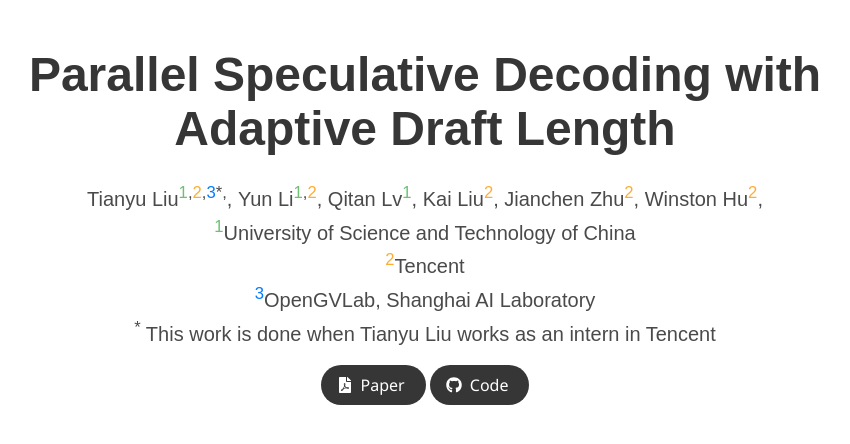
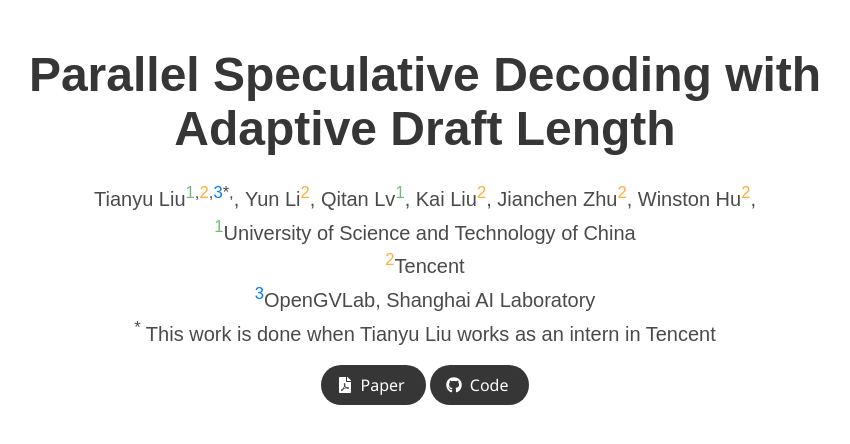
Before and after one commit to shiliu-egg/COFT.github.io, a Jekyll site: the page built from index.md, in a window 1280 px wide and 900 px high, cut to the strip 0-494 px from the top of the window. Shown: the top 444 px of the strip, without its empty margins (215-1065 px from the left). Built offline with Jekyll 4.4.1, drawn with Linux system fonts in a browser that asks for light colours; some web fonts are replaced.

Commit message:
revision

```diff
--- a/index.md
+++ b/index.md
@@ -5,7 +5,7 @@ permalink: /
 title: Parallel Speculative Decoding with Adaptive Draft Length
 authors:
     <span class="author-block">Tianyu Liu<sup style="color:#6fbf73;">1</sup><sup>,</sup><sup style="color:#ffac33;">2</sup><sup>,</sup><sup style="color:#007bff;">3</sup><sup>*,</sup>,</span>
-    <span class="author-block">Yun Li<sup style="color:#6fbf73;">1</sup><sup>,</sup><sup style="color:#ffac33;">2</sup>,</span>
+    <span class="author-block">Yun Li<sup style="color:#ffac33;">2</sup>,</span>
     <span class="author-block">Qitan Lv<sup style="color:#6fbf73;">1</sup>,</span>
     <span class="author-block">Kai Liu<sup style="color:#ffac33;">2</sup>,</span>
     <span class="author-block">Jianchen Zhu<sup style="color:#ffac33;">2</sup>,</span>
```
